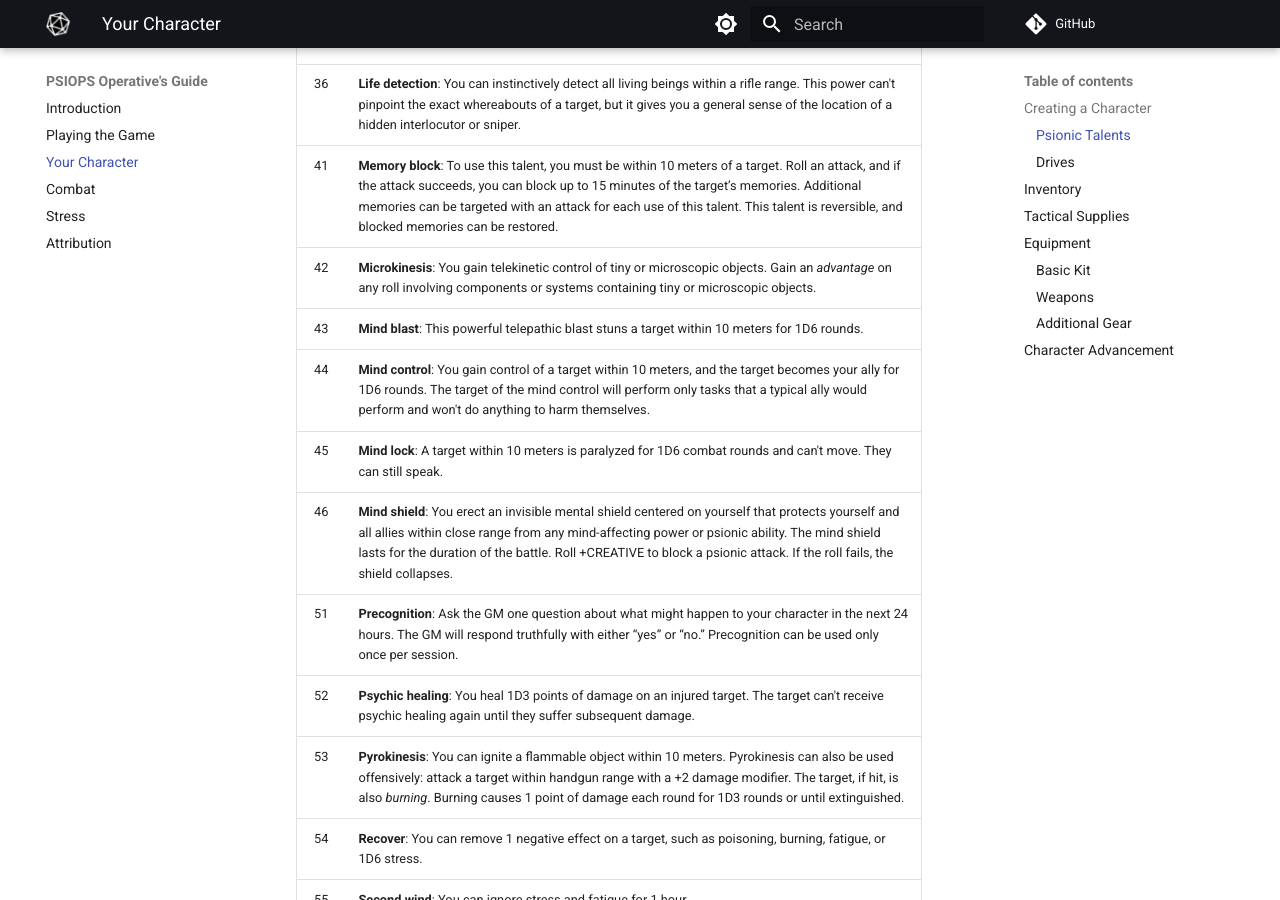
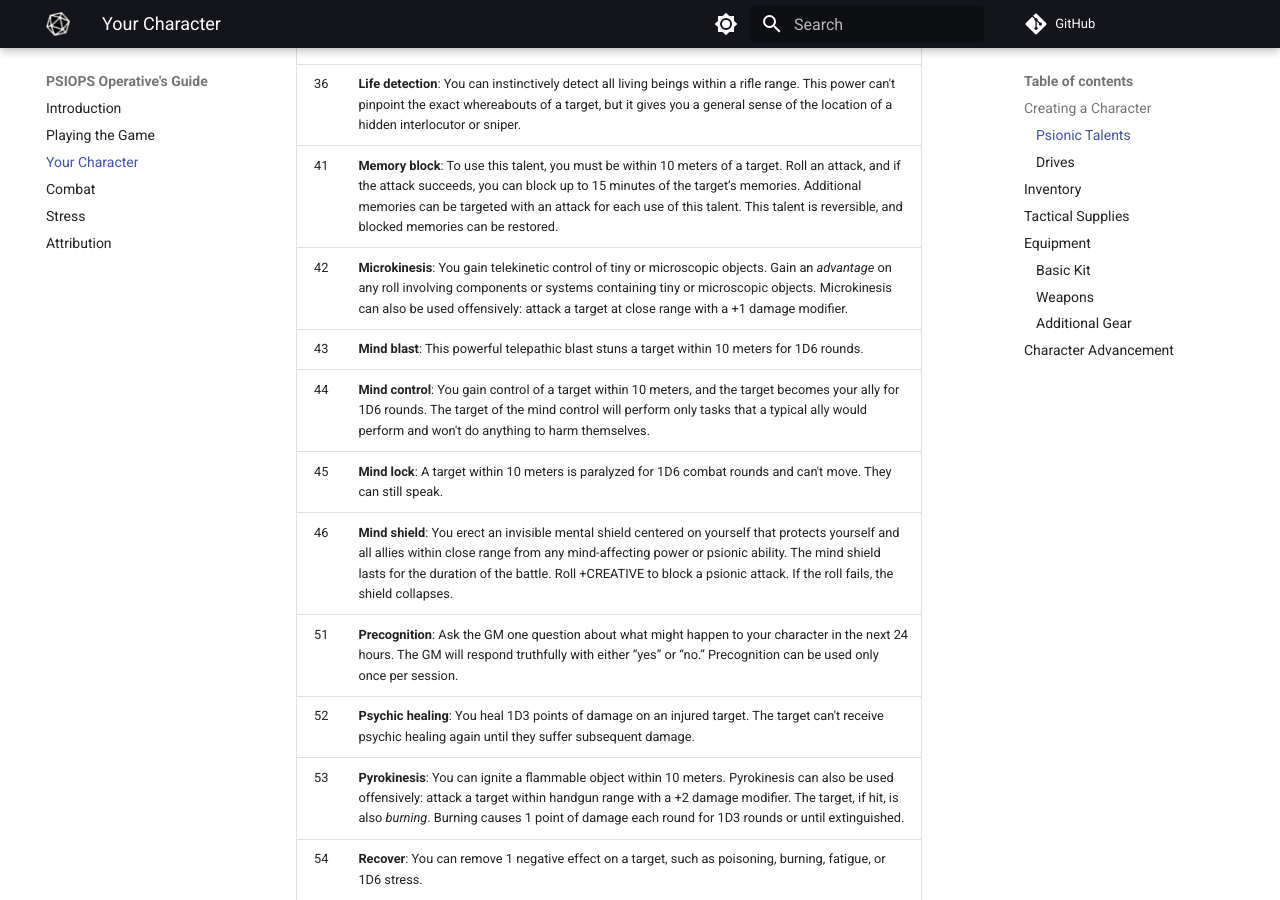
Before and after one commit to joemoose/psiops, an MkDocs documentation site: the page built from docs/character.md, in a window 1280 px wide and 900 px high, scrolled down 2639 px. Built offline with MkDocs 1.6.1 and Material for MkDocs 9.7.7, drawn with Linux system fonts in a browser that asks for light colours; comment, search, counter and statistics services are not loaded.

Commit message:
Update character.md

```diff
--- a/docs/character.md
+++ b/docs/character.md
@@ -57,7 +57,7 @@ If you roll a duplicate talent, you can either re-roll for a new one or work wit
 | 35 | **Levitation**: You can fly at a speed of one move *action* per round for 6 rounds in any direction desired. |
 | 36 | **Life detection**: You can instinctively detect all living beings within a rifle range. This power can't pinpoint the exact whereabouts of a target, but it gives you a general sense of the location of a hidden interlocutor or sniper. |
 | 41 | **Memory block**: To use this talent, you must be within 10 meters of a target. Roll an attack, and if the attack succeeds, you can block up to 15 minutes of the target’s memories. Additional memories can be targeted with an attack for each use of this talent. This talent is reversible, and blocked memories can be restored. |
-| 42 | **Microkinesis**: You gain telekinetic control of tiny or microscopic objects. Gain an *advantage* on any roll involving components or systems containing tiny or microscopic objects. |
+| 42 | **Microkinesis**: You gain telekinetic control of tiny or microscopic objects. Gain an *advantage* on any roll involving components or systems containing tiny or microscopic objects. Microkinesis can also be used offensively: attack a target at close range with a +1 damage modifier. |
 | 43 | **Mind blast**: This powerful telepathic blast stuns a target within 10 meters for 1D6 rounds. |
 | 44 | **Mind control**: You gain control of a target within 10 meters, and the target becomes your ally for 1D6 rounds. The target of the mind control will perform only tasks that a typical ally would perform and won't do anything to harm themselves. |
 | 45 | **Mind lock**: A target within 10 meters is paralyzed for 1D6 combat rounds and can't move. They can still speak. |
```
